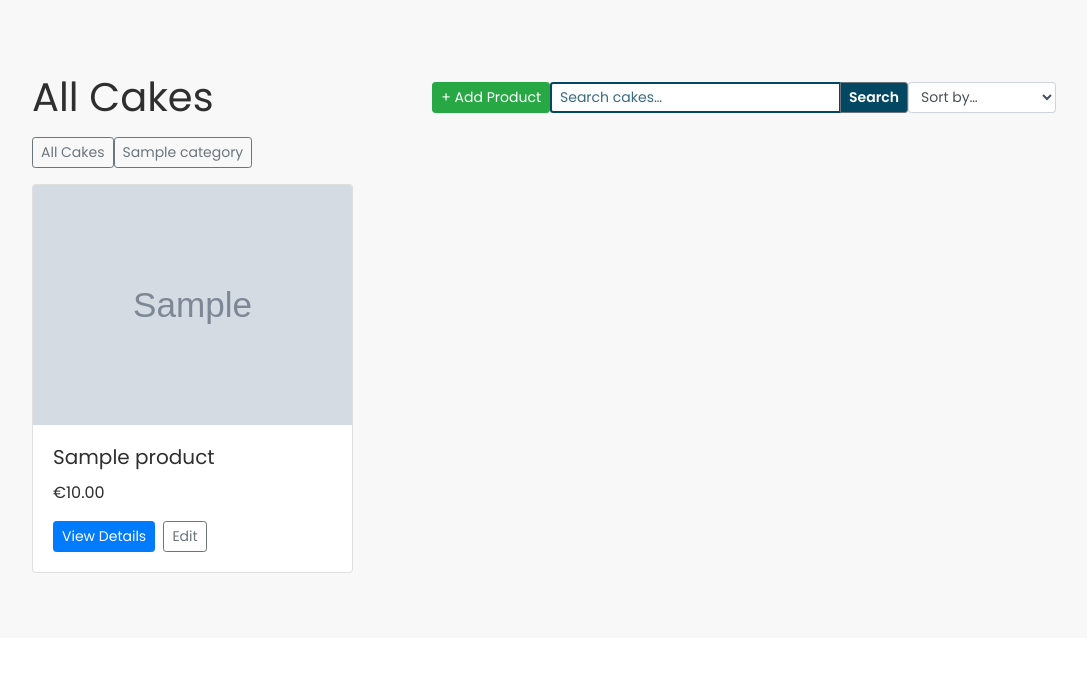
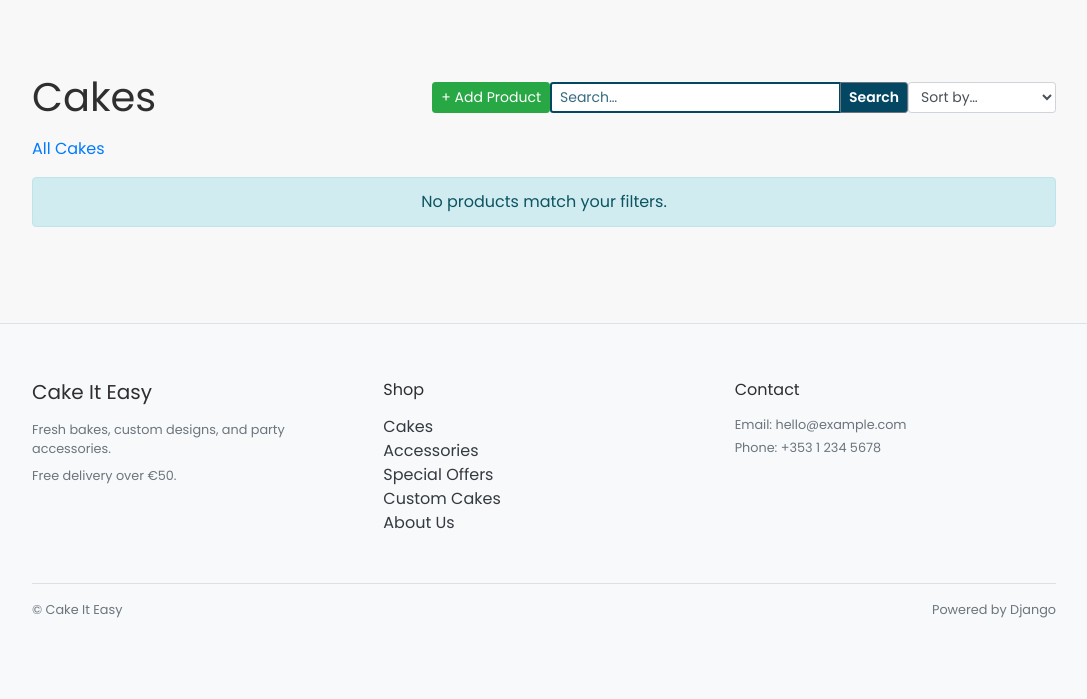
Before and after one commit to MaireadKelly/cake_it_easy_v2, a Django app: page /products/cakes/ in a window 1280 px wide. Shown: the part 162-861 px from the top of the page, without its empty margins (96-1183 px from the left). Before the commit the page ends 735 px from the top, so only its background shows below. Run offline with Django 5.2, Linux system fonts and the light colour scheme; a user stored in the database is signed in; tables that the repository leaves empty hold one stand-in row (values such as "Sample post"); grey boxes marked "Sample" are stand-in pictures; parts of the project's set-up code (start-up, migrations or seed data) failed here and were passed over; some libraries are stand-ins or nearby versions.

Commit message:
feat(products): filters Cakes=All+Cupcakes, Accessories=Balloons+Candles

```diff
--- a/cake_it_easy_v2/urls.py
+++ b/cake_it_easy_v2/urls.py
@@ -18,6 +18,8 @@ from django.contrib import admin
 from django.urls import path, include
 from django.conf import settings
 from django.conf.urls.static import static
+from django.views.generic import TemplateView
+
 
 urlpatterns = [
     path('admin/', admin.site.urls),
@@ -28,4 +30,6 @@ urlpatterns = [
     path('bag/', include('bag.urls')),
     path('checkout/', include('checkout.urls')),
     path('profile/', include('profiles.urls')),
+    path('about/', TemplateView.as_view(template_name='about.html'), name='about'),
+
 ] + static(settings.MEDIA_URL, document_root=settings.MEDIA_ROOT)
--- a/products/templates/products/product_list.html
+++ b/products/templates/products/product_list.html
@@ -3,8 +3,9 @@
 
 {% block content %}
 <div class="container mt-5">
+
   <div class="d-flex flex-wrap justify-content-between align-items-center gap-2 mb-3">
-    <h1 class="m-0">All Cakes</h1>
+    <h1 class="m-0">{{ page_title|default:"All Products" }}</h1>
 
     <div class="d-flex flex-wrap align-items-center gap-2">
       {% if request.user.is_staff %}
@@ -12,14 +13,14 @@
       {% endif %}
 
       {# Search (preserves current filters/sort) #}
-      <form method="get" action="{% url 'product_list' %}" class="form-inline">
+      <form method="get" action="" class="form-inline">
         {% for key,val in request_get.items %}
           {% if key != 'q' %}
             <input type="hidden" name="{{ key }}" value="{{ val }}">
           {% endif %}
         {% endfor %}
         <div class="input-group input-group-sm">
-          <input class="form-control" type="text" name="q" value="{{ search_term }}" placeholder="Search cakes…">
+          <input class="form-control" type="text" name="q" value="{{ search_term }}" placeholder="Search…">
           <div class="input-group-append">
             <button class="btn btn-outline-secondary" type="submit">Search</button>
           </div>
@@ -47,28 +48,26 @@
     </div>
   </div>
 
-  {# Category chips (slug-based) #}
-  <div class="d-flex flex-wrap align-items-center gap-2 mb-3">
-    <a href="{% url 'product_list' %}"
-       class="btn btn-sm btn-outline-secondary{% if not selected_slugs %} active{% endif %}">
-      All Cakes
-    </a>
-
-    {# Toggling logic: remove if selected; otherwise add. Uses simple cut on the CSV. #}
-    {% for c in all_categories %}
-      {% if selected_slugs and c.slug in selected_slugs %}
-        <a class="btn btn-sm btn-secondary"
-           href="{% url 'product_list' %}?category={{ selected_slugs|join:','|cut:c.slug }}">
-          {{ c.friendly_name|default:c.name }}
+  {# Walkthrough-style category links #}
+  {% if page_title == "Cakes" %}
+    <p class="mb-3">
+      <a href="{% url 'product_cakes' %}" class="mr-2">All Cakes</a>
+      {% for sub in subcategories %}
+        <a href="{% url 'product_cakes' %}?category={{ sub.slug }}" class="mr-2">
+          {{ sub.friendly_name|default:sub.name }}
         </a>
-      {% else %}
-        <a class="btn btn-sm btn-outline-secondary"
-           href="{% url 'product_list' %}?category={% if selected_slugs %}{{ selected_slugs|join:',' }},{% endif %}{{ c.slug }}">
-          {{ c.friendly_name|default:c.name }}
+      {% endfor %}
+    </p>
+  {% elif page_title == "Accessories" %}
+    <p class="mb-3">
+      <a href="{% url 'product_accessories' %}" class="mr-2">All Accessories</a>
+      {% for sub in subcategories %}
+        <a href="{% url 'product_accessories' %}?category={{ sub.slug }}" class="mr-2">
+          {{ sub.friendly_name|default:sub.name }}
         </a>
-      {% endif %}
-    {% endfor %}
-  </div>
+      {% endfor %}
+    </p>
+  {% endif %}
 
   {% if search_term %}
     <p class="text-center">Search results for: <strong>{{ search_term }}</strong></p>
@@ -76,7 +75,7 @@
 
   {% if current_categories %}
     <p class="text-center">
-      Filtered by category:
+      Filtered by:
       {% for category in current_categories %}
         <strong>{{ category.friendly_name|default:category.name }}</strong>{% if not forloop.last %}, {% endif %}
       {% endfor %}
@@ -86,21 +85,34 @@
   <div class="row">
     {% for product in products %}
       <div class="col-md-4 mb-4">
-        <div class="card h-100">
+        <div class="card h-100 position-relative">
+          {% if product.is_offer %}
+            <span class="badge badge-danger position-absolute" style="top:8px;left:8px;z-index:2;">Offer</span>
+          {% endif %}
+
           {% if product.image %}
-            <img src="{{ product.image.url }}" class="img-fluid card-img-top" alt="{{ product.name }}">
+            <a href="{% url 'product_detail' product.id %}">
+              <img src="{{ product.image.url }}" class="img-fluid card-img-top" alt="{{ product.name }}">
+            </a>
           {% else %}
-            <img src="{% static 'images/default.jpg' %}" class="img-fluid card-img-top" alt="Image coming soon">
+            <a href="{% url 'product_detail' product.id %}">
+              <img src="{% static 'images/default.jpg' %}" class="img-fluid card-img-top" alt="Image coming soon">
+            </a>
           {% endif %}
 
           <div class="card-body d-flex flex-column">
-            <h5 class="card-title">{{ product.name }}</h5>
-            <p class="card-text mb-3">&euro;{{ product.price|floatformat:2 }}</p>
-            <div class="mt-auto">
-              <a href="{% url 'product_detail' product.id %}" class="btn btn-primary btn-sm">View Details</a>
-              {% if request.user.is_staff %}
-                <a href="{% url 'edit_product' product.id %}" class="btn btn-outline-secondary btn-sm ml-1">Edit</a>
-              {% endif %}
+            <h5 class="card-title mb-1">
+              <a class="text-dark text-decoration-none" href="{% url 'product_detail' product.id %}">
+                {{ product.name }}
+              </a>
+            </h5>
+            {% if product.category %}
+              <small class="text-muted">{{ product.category.friendly_name|default:product.category.name }}</small>
+            {% endif %}
+
+            <div class="mt-auto d-flex justify-content-between align-items-center pt-2">
+              <strong>&euro;{{ product.price|floatformat:2 }}</strong>
+              <a href="{% url 'product_detail' product.id %}" class="btn btn-primary btn-sm">View</a>
             </div>
           </div>
         </div>
--- a/products/views.py
+++ b/products/views.py
@@ -8,128 +8,156 @@ from .forms import ProductForm
 from .models import Category, Product
 
 
-def _apply_search_sort(products, request):
-    """Apply search (?q=) and sorting (?sort=&direction=) consistently."""
-    query = request.GET.get('q', '').strip()
-    if query:
-        products = products.filter(Q(name__icontains=query) | Q(description__icontains=query))
+# ----------------------------
+# Helpers
+# ----------------------------
+def _apply_search_sort(queryset, request):
+    """Apply ?q=, ?sort=, ?direction= consistently (walkthrough style)."""
+    q = request.GET.get('q', '').strip()
+    if q:
+        queryset = queryset.filter(
+            Q(name__icontains=q) |
+            Q(description__icontains=q) |
+            Q(category__name__icontains=q) |
+            Q(category__friendly_name__icontains=q)
+        )
 
     sort = request.GET.get('sort', '')
     direction = request.GET.get('direction', 'asc').lower()
-    sortkey = 'id'
+
+    sortkey = None
     if sort == 'name':
-        products = products.annotate(lower_name=Lower('name'))
+        queryset = queryset.annotate(lower_name=Lower('name'))
         sortkey = 'lower_name'
     elif sort == 'price':
         sortkey = 'price'
     elif sort == 'category':
-        products = products.annotate(cat_name=Lower('category__friendly_name'))
-        sortkey = 'cat_name'
-    if direction == 'desc':
-        sortkey = f'-{sortkey}'
-    products = products.order_by(sortkey)
+        sortkey = 'category__name'
 
-    return products, query, sort, direction
+    if sortkey:
+        if direction == 'desc':
+            sortkey = f'-{sortkey}'
+        queryset = queryset.order_by(sortkey)
+
+    return queryset, q, sort, direction
 
 
+def _ids_for_category_and_children(slug):
+    """Return [parent.id] + children ids for a Category slug. If missing, return ([], None)."""
+    try:
+        parent = Category.objects.get(slug=slug)
+    except Category.DoesNotExist:
+        return [], None
+    child_ids = list(parent.subcategories.values_list('id', flat=True))
+    return [parent.id] + child_ids, parent
+
+
+# ----------------------------
+# Catalog views
+# ----------------------------
 def product_list(request):
-    """
-    Default list page.
-    Supports:
-      - ?category=cakes,accessories (CSV; uses Category.slug/name/friendly_name)
-      - ?q=…
-      - ?sort=name|price|category & ?direction=asc|desc
-    """
-    products = Product.objects.all()
-    selected_qs = Category.objects.none()
+    """All products, optional ?category=a,b,c filtering (CSV of slugs)."""
+    qs = Product.objects.all()
 
-    # CSV category filter (keep working to avoid breaking links), but custom-cakes is NOT part of products.
-    if 'category' in request.GET and request.GET['category'].strip():
-        tokens = [t.strip() for t in request.GET['category'].split(',') if t.strip()]
-        # If someone enters custom-cakes, we *do not* show products; we’ll just ignore it here.
-        tokens = [t for t in tokens if t != 'custom-cakes']
-        if tokens:
-            selected_qs = Category.objects.filter(
-                Q(slug__in=tokens) | Q(name__in=tokens) | Q(friendly_name__in=tokens)
-            ).distinct()
-            if selected_qs.exists():
-                products = products.filter(category__in=selected_qs)
+    cat_param = request.GET.get('category', '').strip()
+    slugs = [s for s in cat_param.split(',') if s]
+    if slugs:
+        qs = qs.filter(category__slug__in=slugs)
 
-    products, query, sort, direction = _apply_search_sort(products, request)
+    qs, q, sort, direction = _apply_search_sort(qs, request)
 
     context = {
-        'products': products,
-        'all_categories': Category.objects.exclude(slug='custom-cakes'),  # never show custom-cakes chip
-        'current_categories': selected_qs,
-        'selected_slugs': list(selected_qs.values_list('slug', flat=True)),
-        'search_term': query,
+        'products': qs,
+        'page_title': 'All Products',
+        'request_get': request.GET,
+        'search_term': q,
         'current_sort': sort,
         'current_direction': direction,
-        'current_sorting': f'{sort}_{direction}' if sort else '',
-        'request_get': request.GET,
+        'current_categories': Category.objects.filter(slug__in=slugs),
+        'selected_slugs': slugs,
     }
     return render(request, 'products/product_list.html', context)
 
 
-# ---- Dedicated nav targets ----
+def product_cakes(request):
+    """
+    Cakes landing:
+      - Products in parent 'cakes' + its children
+      - Chips: only 'Cupcakes' (walkthrough-simple)
+      - Optional narrowing via ?category=cupcakes
+    """
+    ids, cakes_cat = _ids_for_category_and_children('cakes')
+    qs = Product.objects.filter(category_id__in=ids) if ids else Product.objects.none()
 
-def product_cakes(request):
-    """Cakes (normal catalogue items) – show only category slug 'cakes' if it exists; else show all non-accessory offers off."""
-    qs = Product.objects.all()
-    # If you created a 'Cakes' category, prefer it:
-    try:
-        cakes_cat = Category.objects.get(slug='cakes')
-        qs = qs.filter(category=cakes_cat)
-    except Category.DoesNotExist:
-        # Fallback: exclude accessories if you use that category; otherwise leave as-is
-        qs = qs.exclude(category__slug='accessories')
-    qs, query, sort, direction = _apply_search_sort(qs, request)
+    cat_param = request.GET.get('category', '').strip()
+    slugs = [s for s in cat_param.split(',') if s]
+    if slugs:
+        qs = qs.filter(category__slug__in=slugs)
+
+    qs, q, sort, direction = _apply_search_sort(qs, request)
+
+    cupcakes = Category.objects.filter(slug='cupcakes').first()
     context = {
         'products': qs,
-        'all_categories': Category.objects.exclude(slug__in=['custom-cakes']),  # keep chips simple
-        'current_categories': Category.objects.filter(slug='cakes') if 'cakes' in [c.slug for c in Category.objects.all()] else Category.objects.none(),
-        'selected_slugs': ['cakes'],
-        'search_term': query,
+        'page_title': 'Cakes',
+        'active_category': cakes_cat,
+        'subcategories': [cupcakes] if cupcakes else [],
+        'request_get': request.GET,
+        'search_term': q,
         'current_sort': sort,
         'current_direction': direction,
-        'current_sorting': f'{sort}_{direction}' if sort else '',
-        'request_get': request.GET,
+        'current_categories': Category.objects.filter(slug__in=slugs),
+        'selected_slugs': slugs,
     }
     return render(request, 'products/product_list.html', context)
 
 
 def product_accessories(request):
-    """Accessories category page."""
-    qs = Product.objects.filter(category__slug='accessories')
-    qs, query, sort, direction = _apply_search_sort(qs, request)
+    """
+    Accessories landing:
+      - Products in parent 'accessories' + its children
+      - Chips: 'Balloons' and 'Candles' only
+      - Optional narrowing via ?category=balloons or candles
+    """
+    ids, acc_cat = _ids_for_category_and_children('accessories')
+    qs = Product.objects.filter(category_id__in=ids) if ids else Product.objects.none()
+
+    cat_param = request.GET.get('category', '').strip()
+    slugs = [s for s in cat_param.split(',') if s]
+    if slugs:
+        qs = qs.filter(category__slug__in=slugs)
+
+    qs, q, sort, direction = _apply_search_sort(qs, request)
+
+    balloons = Category.objects.filter(slug='balloons').first()
+    candles = Category.objects.filter(slug='candles').first()
     context = {
         'products': qs,
-        'all_categories': Category.objects.exclude(slug__in=['custom-cakes']),
-        'current_categories': Category.objects.filter(slug='accessories'),
-        'selected_slugs': ['accessories'],
-        'search_term': query,
+        'page_title': 'Accessories',
+        'active_category': acc_cat,
+        'subcategories': [c for c in (balloons, candles) if c],
+        'request_get': request.GET,
+        'search_term': q,
         'current_sort': sort,
         'current_direction': direction,
-        'current_sorting': f'{sort}_{direction}' if sort else '',
-        'request_get': request.GET,
+        'current_categories': Category.objects.filter(slug__in=slugs),
+        'selected_slugs': slugs,
     }
     return render(request, 'products/product_list.html', context)
 
 
 def product_offers(request):
-    """Special Offers (uses your boolean flag on Product)."""
-    qs = Product.objects.filter(is_offer=True)
-    qs, query, sort, direction = _apply_search_sort(qs, request)
+    """Special offers flagged with is_offer=True."""
+    qs, q, sort, direction = _apply_search_sort(Product.objects.filter(is_offer=True), request)
     context = {
         'products': qs,
-        'all_categories': Category.objects.exclude(slug__in=['custom-cakes']),
-        'current_categories': Category.objects.none(),
-        'selected_slugs': [],
-        'search_term': query,
+        'page_title': 'Special Offers',
+        'request_get': request.GET,
+        'search_term': q,
         'current_sort': sort,
         'current_direction': direction,
-        'current_sorting': f'{sort}_{direction}' if sort else '',
-        'request_get': request.GET,
+        'current_categories': [],
+        'selected_slugs': [],
     }
     return render(request, 'products/product_list.html', context)
 
@@ -139,42 +167,40 @@ def product_detail(request, product_id):
     return render(request, 'products/product_detail.html', {'product': product})
 
 
-# ---- Dedicated nav targets ----
-
+# ----------------------------
+# Staff CRUD
+# ----------------------------
 @staff_member_required
 def add_product(request):
-    """Create a new product (staff only)."""
     if request.method == 'POST':
         form = ProductForm(request.POST, request.FILES)
         if form.is_valid():
             product = form.save()
-            messages.success(request, f'Product "{product.name}" created.')
+            messages.success(request, f'Added {product.name}')
             return redirect('product_detail', product_id=product.id)
     else:
         form = ProductForm()
-    return render(request, 'products/product_form.html', {'form': form, 'mode': 'add'})
+    return render(request, 'products/product_form.html', {'form': form})
 
 @staff_member_required
 def edit_product(request, product_id):
-    """Edit an existing product (staff only)."""
     product = get_object_or_404(Product, pk=product_id)
     if request.method == 'POST':
         form = ProductForm(request.POST, request.FILES, instance=product)
         if form.is_valid():
             form.save()
-            messages.success(request, f'Product "{product.name}" updated.')
+            messages.success(request, f'Updated {product.name}')
             return redirect('product_detail', product_id=product.id)
     else:
         form = ProductForm(instance=product)
-    return render(request, 'products/product_form.html', {'form': form, 'mode': 'edit', 'product': product})
+    return render(request, 'products/product_form.html', {'form': form, 'product': product})
 
 @staff_member_required
 def delete_product(request, product_id):
-    """Delete a product (staff only, with confirmation)."""
     product = get_object_or_404(Product, pk=product_id)
     if request.method == 'POST':
         name = product.name
         product.delete()
-        messages.success(request, f'Product "{name}" deleted.')
+        messages.info(request, f'Deleted {name}')
         return redirect('product_list')
     return render(request, 'products/product_confirm_delete.html', {'product': product})
--- a/static/css/base.css
+++ b/static/css/base.css
@@ -236,6 +236,13 @@ header {
 }
 
 /* ----------------------------
+   Footer Styling
+---------------------------- */
+footer a:hover {
+    text-decoration: underline;
+}
+
+/* ----------------------------
    Responsive Layout
 ---------------------------- */
 @media (min-width: 1200px) {
--- a/templates/base.html
+++ b/templates/base.html
@@ -129,5 +129,7 @@
         {% block page_header %}{% endblock %}
         {% block content %}{% endblock %}
         {% block postloadjs %}{% endblock %}
+        {% include "includes/footer.html" %}
+
     </body>
 </html>
--- a/templates/includes/main-nav.html
+++ b/templates/includes/main-nav.html
@@ -17,7 +17,6 @@
 
     <!-- Custom Cakes (separate app) -->
     <li class="nav-item">
-      <!-- If your custom_cake app uses a different name, update 'custom_cake_list' -->
       <a class="logo-font font-weight-bold nav-link text-black mr-5" href="{% url 'custom_cake_list' %}">
         Custom Cakes
       </a>
@@ -33,7 +32,7 @@
     <!-- About Us -->
     <li class="nav-item">
       <!-- Update 'about' if your project uses a different URL name -->
-      <a class="logo-font font-weight-bold nav-link text-black" href="">
+      <a class="logo-font font-weight-bold nav-link text-black" href="{% url 'about' %}">
         About Us
       </a>
     </li>
```
